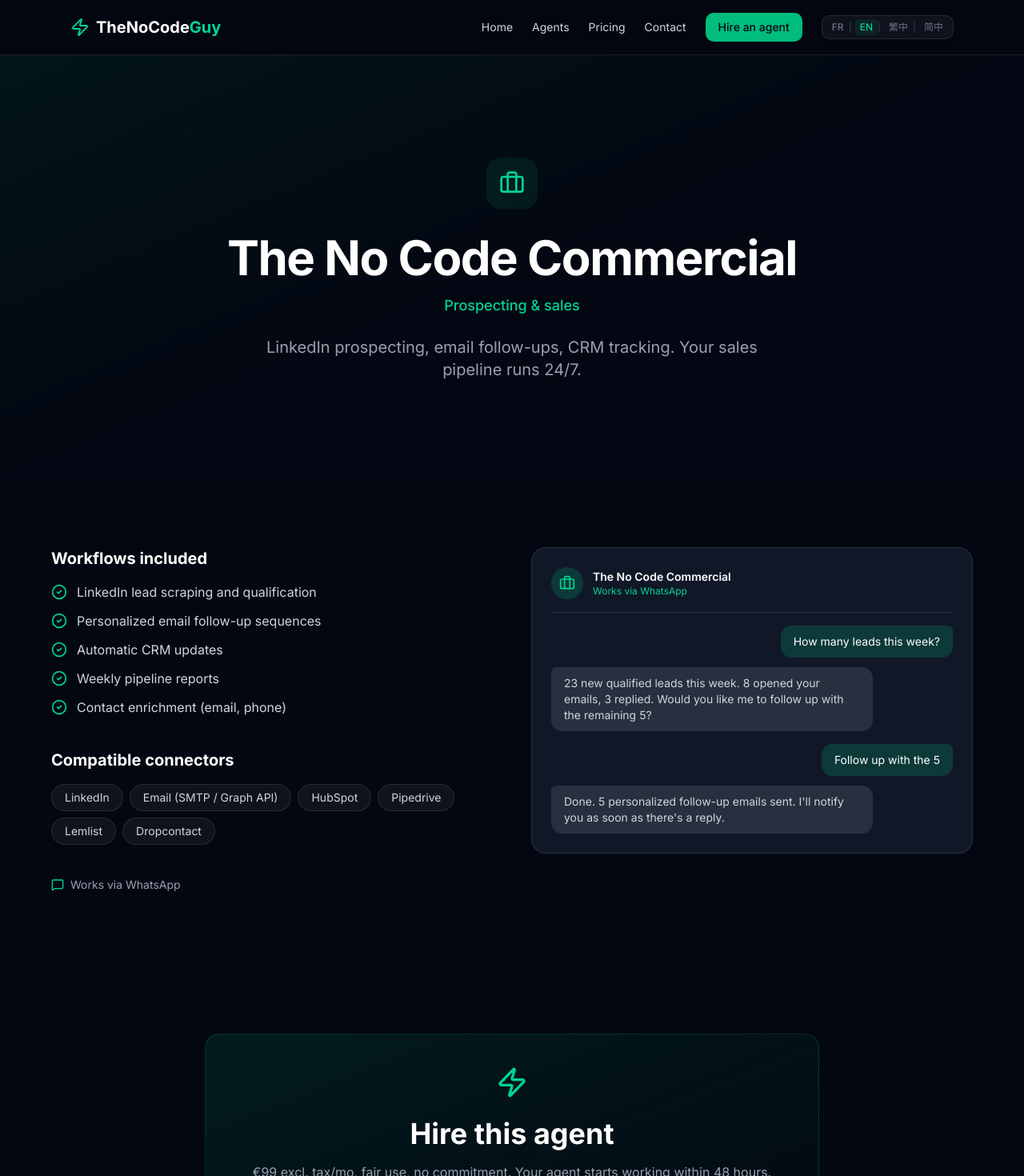
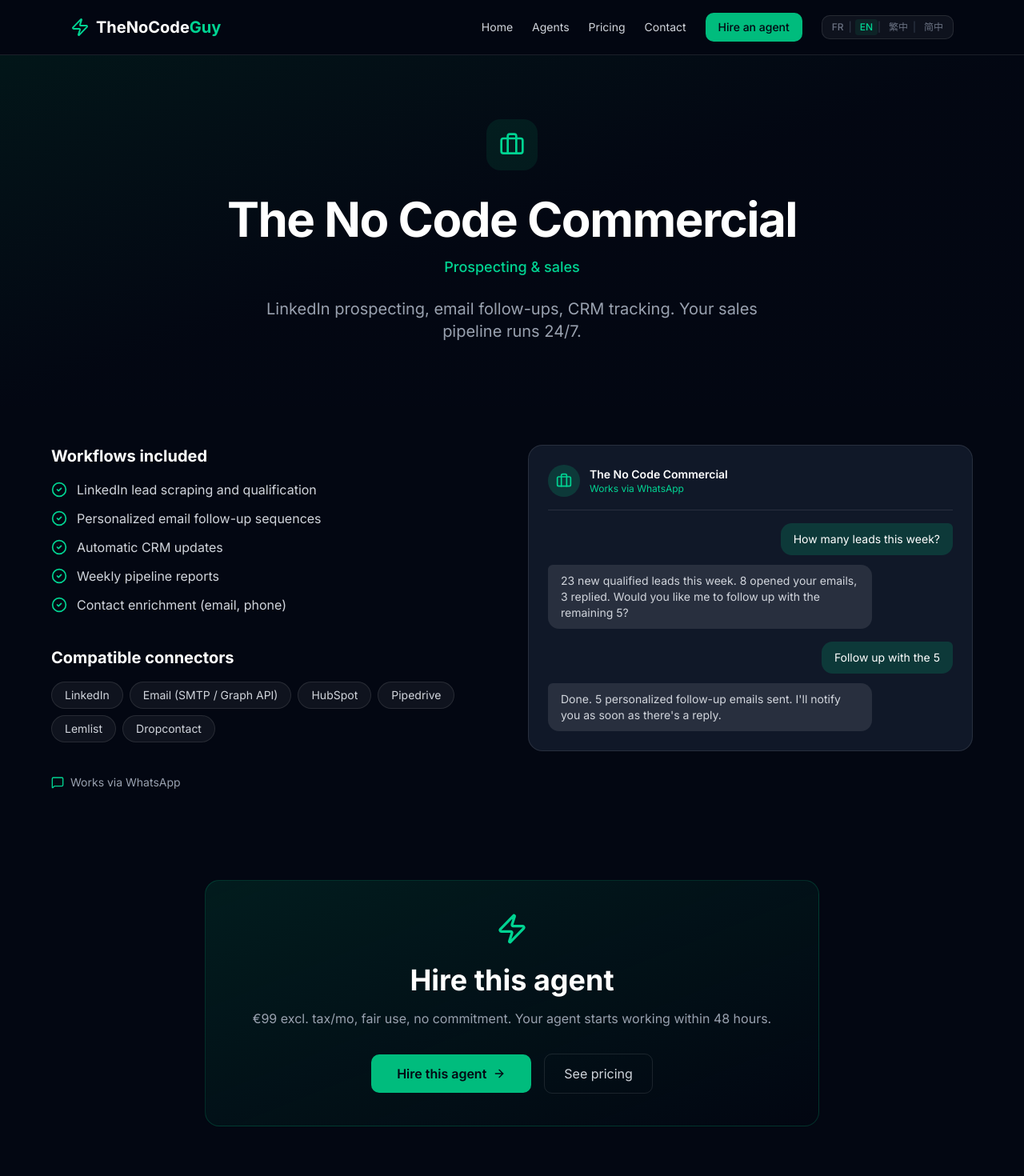
Before and after one commit to superWorldSavior/thenocodeguy, a Next.js app: page /en/agents/commercial in a window 1280 px wide. Shown: the top 1470 px of the page at 80% size. Built offline with nearby package versions, Linux system fonts and the light colour scheme.

Commit message:
feat: reduce vertical spacing on agent detail pages (#76) (#6)

```diff
--- a/app/[locale]/agents/[slug]/page.tsx
+++ b/app/[locale]/agents/[slug]/page.tsx
@@ -98,7 +98,7 @@
   return (
     <>
       {/* Hero */}
-      <section className="relative overflow-hidden px-4 py-24 sm:px-6 sm:py-32">
+      <section className="relative overflow-hidden px-4 py-16 sm:px-6 sm:py-20">
         <div className="pointer-events-none absolute inset-0 bg-gradient-to-br from-emerald-950/40 via-gray-950 to-gray-950" />
         <div className="relative mx-auto max-w-4xl text-center">
           <div className="mx-auto mb-6 flex h-16 w-16 items-center justify-center rounded-2xl bg-emerald-500/10">
@@ -115,9 +115,9 @@
       </section>
 
       {/* Content */}
-      <section className="px-4 py-20 sm:px-6">
+      <section className="px-4 py-10 sm:px-6 sm:py-12">
         <div className="mx-auto max-w-6xl">
-          <div className="grid gap-12 lg:grid-cols-2">
+          <div className="grid items-start gap-10 lg:grid-cols-2">
             {/* Left: workflows + connectors */}
             <div className="space-y-10">
               <div>
@@ -191,7 +191,7 @@
       </section>
 
       {/* CTA */}
-      <section className="px-4 py-24 sm:px-6">
+      <section className="px-4 py-14 sm:px-6 sm:py-16">
         <div className="mx-auto max-w-3xl rounded-2xl border border-emerald-500/20 bg-gradient-to-br from-emerald-900/30 to-transparent p-10 text-center">
           <Zap className="mx-auto mb-6 h-10 w-10 text-emerald-400" />
           <h2 className="mb-4 text-3xl font-bold sm:text-4xl">
```
Also changed, not shown: 2 other files (tests, documents, lock files or other folders).
